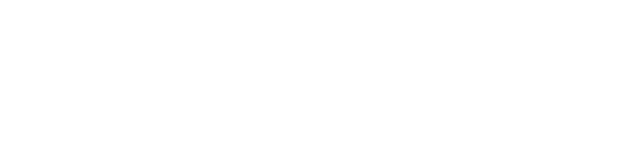
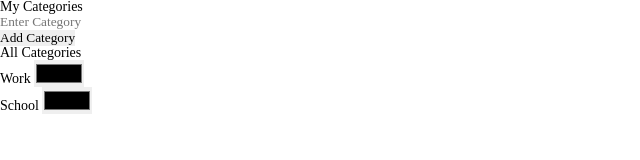
Before and after one commit to Valentyn13/Todo-App, a plain HTML site: page index.html in a window 1280 px wide. Shown: the whole page, without its empty margins (0-640 px from the left). Drawn offline with Linux system fonts and the light colour scheme.

Commit message:
Create sidebar

```diff
--- a/index.html
+++ b/index.html
@@ -9,6 +9,32 @@
     <title>Todo List Application</title>
 </head>
 <body>
-
+    <div class="app">
+        <!-- Create Sidebar -->
+        <aside class="sidebar">
+            <header class="header">
+                <h1 class="header-title">My Categories</h1>
+                <form class="sidebar-form" data-new-category-form>
+                    <div class="form-control">
+                        <input type="text" placeholder="Enter Category" data-new-category-input>
+                    </div>
+                    <button class="btn btn-primary">
+                        <i class="fa fa-plus" aria-hidden="true"></i> Add Category
+                    </button>
+                </form>
+            </header>
+            <ul class="sidebar-list" data-categories>
+                <li class="sidebar-item">All Categories</li>
+                <li class="sidebar-item">
+                    Work
+                    <input type="color" class="sidebar-color">
+                </li>
+                <li class="sidebar-item">
+                    School
+                    <input type="color" class="sidebar-color">
+                </li>
+            </ul>
+        </aside>
+    </div>
 </body>
 </html>
```
